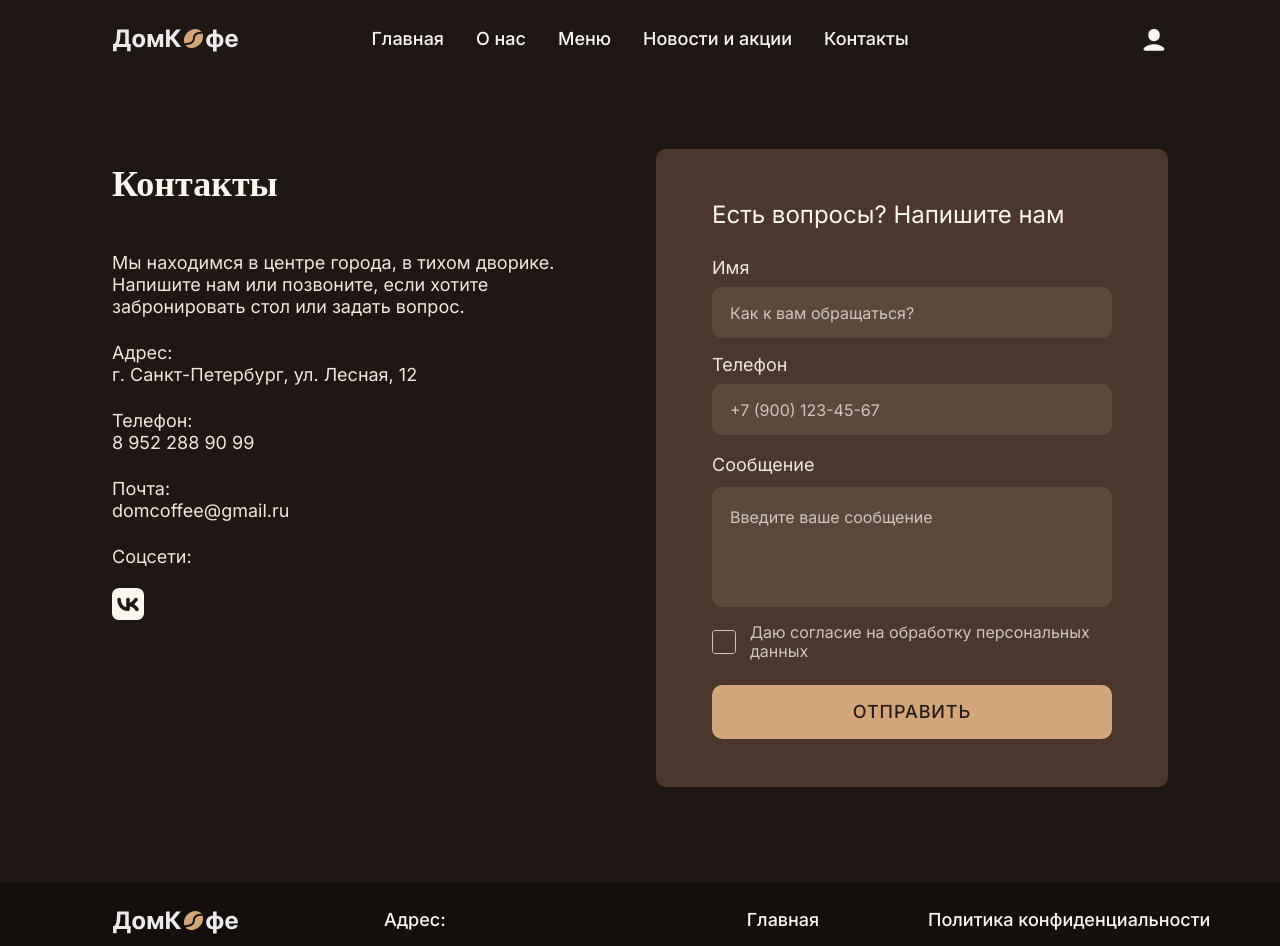
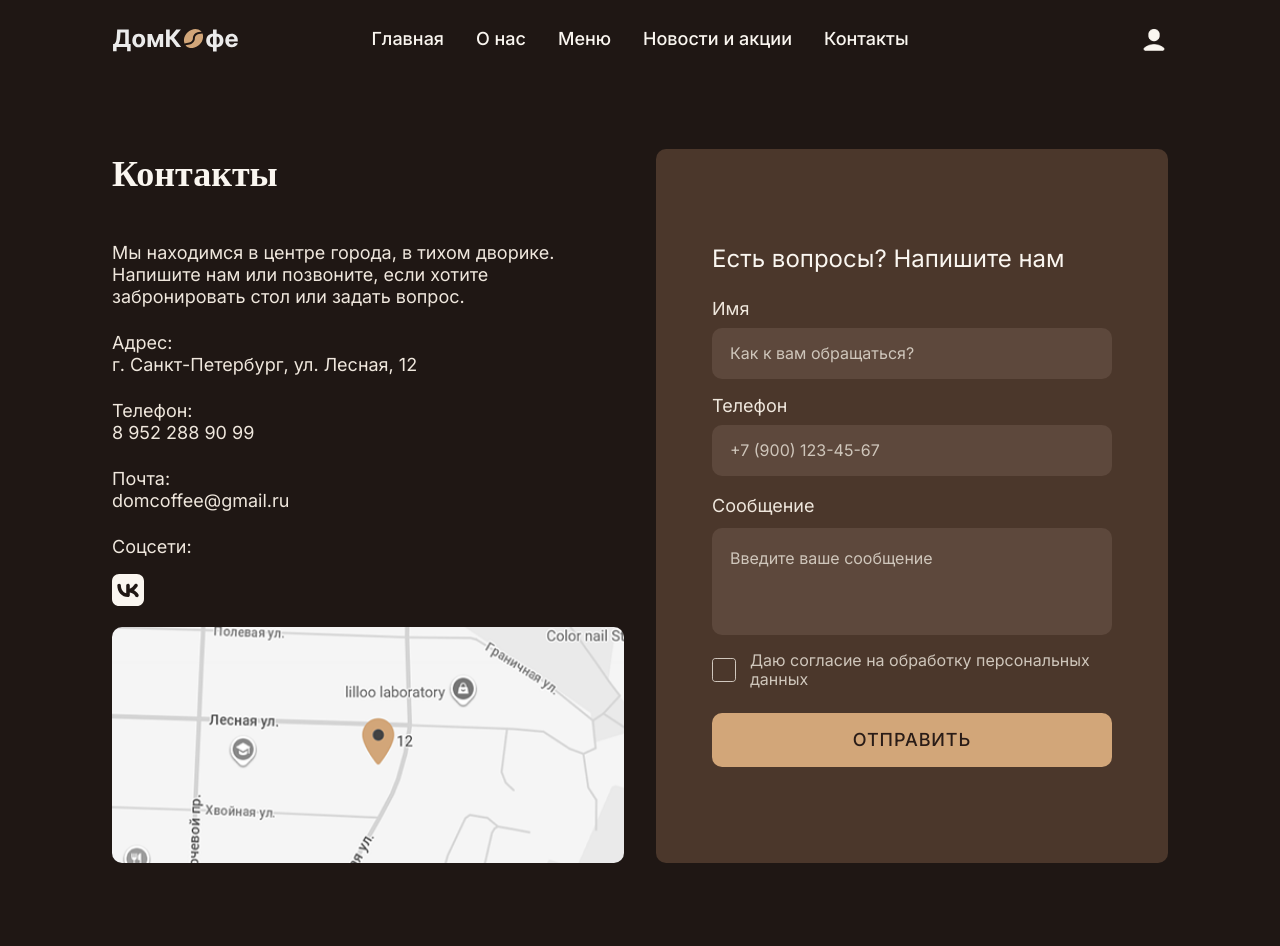
Before and after one commit to JackieKudymova/coffeecafe, a React (Vite) app in the folder coffeecafe/: page /contacts in a window 1280 px wide. Shown: the top 946 px of the page. Built offline with nearby package versions, Linux system fonts and the light colour scheme.

Commit message:
style(frontend): блок о нас, отзывы с Яндекс Картами, контакты с картой

```diff
--- a/coffeecafe/src/components/AboutSection.tsx
+++ b/coffeecafe/src/components/AboutSection.tsx
@@ -49,13 +49,13 @@ function AboutSection() {
       </div>
 
       {/*
-        Десктоп: flex-раскладка по размерам из Figma.
-        Фото 48.85% (594px из 1216), зазор 8.4% (102px), текст — остаток (488px).
-        Текст начинается с правого края 7-й колонки сетки (696px от левого края контента).
+        Десктоп: 12-колоночная сетка 1fr с gap-8 (по фрейму HF_desktop_main.about us).
+        Фото — col 1-6 (592px при 1440), текст с кнопкой — col 7-12 (тоже 592px),
+        зазор между ними 32px. Текст по вертикальному центру картинки.
       */}
-      <div className="hidden lg:flex px-16 xl:px-28">
-        {/* Фото — 594px при 1440, масштабируется пропорционально */}
-        <div className="w-[48.85%] shrink-0">
+      <div className="hidden lg:grid lg:grid-cols-12 gap-8 px-16 xl:px-28">
+        {/* Фото — 6 колонок из 12 */}
+        <div className="col-span-6">
           <img
             src={aboutImg}
             alt="Бариста готовит кофе"
@@ -63,19 +63,27 @@ function AboutSection() {
           />
         </div>
 
-        {/* Текст + кнопка — зазор 8.4% от ширины контента (102px при 1440) */}
-        <div className="ml-[8.4%] flex-1 flex flex-col justify-center">
+        {/* Текст + кнопка — оставшиеся 6 колонок, по вертикальному центру картинки */}
+        <div className="col-span-6 self-center">
           <h2 className="font-heading font-semibold text-cream text-[36px] leading-tight">
             О нас
           </h2>
 
-          <p className="text-cream-dark text-lg leading-[22px] mt-20">
+          {/*
+            По фрейму: gap h1→p ~29px, p→button ~56px.
+            max-w-[592px] + tracking-[-0.005em] — зафиксированная ширина параграфа
+            из Figma, чтобы перенос строк не зависел от ширины окна (на широких
+            экранах колонка тянется, и без max-width текст переносится иначе).
+            Лёгкий минусовой трекинг компенсирует разницу шейпинга Inter
+            между Figma и браузерами.
+          */}
+          <p className="text-cream-dark text-lg leading-[22px] tracking-[-0.005em] mt-7 max-w-[588px]">
             Наша кофейня - это уютное пространство, где можно насладиться
             ароматным кофе и провести время в спокойной атмосфере, поработать
             за ноутбуком или встретиться с друзьями
           </p>
 
-          <div className="mt-16">
+          <div className="mt-14">
             <Link
               to="/about"
               className="
@@ -84,7 +92,7 @@ function AboutSection() {
                 rounded-[10px] uppercase tracking-wider
                 transition-colors hover:bg-brown-button-hover active:bg-brown-button-active
                 focus-visible:outline-none focus-visible:ring-2 focus-visible:ring-cream/50 focus-visible:ring-offset-2 focus-visible:ring-offset-transparent
-                text-lg w-[280px] h-[54px]
+                text-lg w-[339px] h-[54px]
               "
             >
               Подробнее
--- a/coffeecafe/src/components/ReviewsSection.tsx
+++ b/coffeecafe/src/components/ReviewsSection.tsx
@@ -118,6 +118,39 @@ function ReviewsSection() {
           </div>
         ))}
       </div>
+
+      {/*
+        Призыв оставить отзыв в Яндекс Картах + кнопка-ссылка.
+        Внешняя ссылка — обычный <a> с target="_blank" и rel="noopener noreferrer".
+        Размеры по фреймам Figma:
+          мобилка  — HF_phone_main.Group 1722.reviews: текст 20/24, кнопка 358×67
+          планшет  — фрейма нет, по аналогии: текст 17/21, кнопка 386×67 (как hero)
+          десктоп  — HF_desktop_main.reviews: текст 24/29, кнопка 280×56
+      */}
+      <div className="px-4 lg:px-16 xl:px-28 mt-12 lg:mt-[72px] flex flex-col items-center text-center">
+        <p className="text-cream font-normal text-xl md:text-[17px] lg:text-2xl leading-[24px] md:leading-[21px] lg:leading-[29px] max-w-[358px] md:max-w-[386px] lg:max-w-[454px]">
+          Оставьте свой отзыв в Яндекс Картах!
+        </p>
+        <a
+          href="https://yandex.ru/maps/"
+          target="_blank"
+          rel="noopener noreferrer"
+          className="
+            inline-flex items-center justify-center
+            mt-8 lg:mt-9
+            bg-brown-button text-brown-dark font-medium rounded-[10px]
+            uppercase tracking-wider transition-colors
+            hover:bg-brown-button-hover active:bg-brown-button-active
+            focus-visible:outline-none focus-visible:ring-2 focus-visible:ring-cream/50 focus-visible:ring-offset-2 focus-visible:ring-offset-transparent
+            text-base lg:text-lg
+            w-[358px] h-[67px]
+            md:w-[386px] md:h-[67px]
+            lg:w-[280px] lg:h-[56px]
+          "
+        >
+          Перейти
+        </a>
+      </div>
     </section>
   )
 }
--- a/coffeecafe/src/pages/ContactsPage.tsx
+++ b/coffeecafe/src/pages/ContactsPage.tsx
@@ -11,6 +11,7 @@ import ContactThanksPanel from '../components/ContactThanksPanel'
 import VkIcon from '../components/icons/VkIcon'
 import defaultCheckboxIcon from '../assets/images/default-chckbox-vector.svg'
 import selectedCheckboxIcon from '../assets/images/selected-vector.svg'
+import mapImg from '../assets/images/map.png'
 
 function ContactsPage() {
   const [isMenuOpen, setIsMenuOpen] = useState(false)
@@ -30,8 +31,11 @@ function ContactsPage() {
         onToggleMenu={() => setIsMenuOpen(!isMenuOpen)}
       />
 
-      {/* Основной контент. Хедер absolute ~57px, поэтому pt включает его высоту + отступ */}
-      <main className="px-4 lg:px-16 xl:px-28 pt-[92px] md:pt-[73px] lg:pt-[149px]">
+      {/*
+        Основной контент. Хедер absolute, поэтому pt считается от верха страницы.
+        По макетам Figma: 92px моб, 97px планшет (Hf_ipad_contacts), 149px десктоп.
+      */}
+      <main className="px-4 lg:px-16 xl:px-28 pt-[92px] md:pt-[97px] lg:pt-[149px]">
 
         {/* Мобилка + планшет: одна колонка */}
         <div className="lg:hidden pb-[50px] md:pb-14">
@@ -39,7 +43,7 @@ function ContactsPage() {
             Контакты
           </h1>
 
-          <div className="text-cream-dark text-base md:text-[17px] leading-[19px] md:leading-[21px] mt-10 md:mt-8 space-y-6 md:space-y-5">
+          <div className="text-cream-dark text-base md:text-[17px] leading-[19px] md:leading-[21px] mt-8 space-y-6 md:space-y-5">
             <p>
               Мы находимся в центре города, в тихом дворике. Напишите нам или
               позвоните, если хотите забронировать стол или задать вопрос.
@@ -72,7 +76,19 @@ function ContactsPage() {
             </div>
           </div>
 
-          <div className="mt-10 md:mt-10">
+          {/*
+            Карта рядом с контактами.
+            Размеры по фрейму Figma:
+              мобилка  — HF_phone_main.body.image 75: 358×220, gap 16 от иконки соцсети
+              планшет  — Hf_ipad_contacts.image 75: 784×262, занимает всю ширину контента
+          */}
+          <img
+            src={mapImg}
+            alt="Карта расположения кофейни"
+            className="block w-full h-[220px] md:h-[262px] object-cover rounded-[10px] mt-4"
+          />
+
+          <div className="mt-4 md:mt-6">
             <ContactForm
               key={formResetKey}
               onSuccess={() => setFormSent(true)}
@@ -82,8 +98,18 @@ function ContactsPage() {
 
         {/* Десктоп: 12-колоночная сетка */}
         <div className="hidden lg:grid grid-cols-12 gap-x-8 pb-[95px]">
-          {/* Колонки 1-6: контактная информация. pt-[10px] — заголовок ниже формы по макету */}
-          <div className="col-span-6 pt-[10px]">
+          {/*
+            Колонки 1-6: заголовок + контактная информация + карта.
+            По фрейму HF_desktop_contacts.body.Group 1780: h1 и форма стартуют с одного y.
+            Внутри блока:
+              h1 → 48px → текст (308px) → 16px → VK 32×32 → 16px → карта 584×225.
+            flex-col: на ширинах >1440 форма (фикс. паддинги) короче, чем «h1+текст+карта»,
+            и наоборот, текст занимает меньше высоты (меньше переносов), поэтому колонка
+            оказывается короче формы. Карта получает flex-1 + min-h-[225px] и растягивается
+            по высоте, закрывая пустое место до низа формы. На 1440 колонка ровно высотой
+            формы — карта остаётся 225px (макет Figma).
+          */}
+          <div className="col-span-6 flex flex-col">
             <h1 className="font-heading font-semibold text-cream text-[36px] leading-tight">
               Контакты
             </h1>
@@ -114,11 +140,26 @@ function ContactsPage() {
                 <a
                   href="#"
                   aria-label="ВКонтакте"
-                  className="mt-[20px] inline-block text-cream transition-colors duration-150 ease-out hover:text-brown-button active:text-brown-button [-webkit-tap-highlight-color:transparent] focus-visible:outline-none focus-visible:ring-2 focus-visible:ring-cream/50 focus-visible:rounded-sm"
+                  className="mt-4 inline-block text-cream transition-colors duration-150 ease-out hover:text-brown-button active:text-brown-button [-webkit-tap-highlight-color:transparent] focus-visible:outline-none focus-visible:ring-2 focus-visible:ring-cream/50 focus-visible:rounded-sm"
                 >
                   <VkIcon className="h-8 w-8" />
                 </a>
               </div>
+            </div>
+
+            {/*
+              Карта: HF_desktop_contacts.Group 1771.image 75 — 584×225, rounded-10.
+              Обёртка flex-1 + min-h-[225px]: на 1440 — ровно 225 (нет свободного места
+                в колонке), на >1440 — растягивается до низа колонки = низа формы.
+              <img> внутри h-full object-cover — картинка следует за высотой обёртки
+                без искажений (обрезается, не растягивается).
+            */}
+            <div className="mt-4 flex-1 min-h-[225px] basis-[225px]">
+              <img
+                src={mapImg}
+                alt="Карта расположения кофейни"
+                className="block w-full h-full object-cover rounded-[10px]"
+              />
             </div>
           </div>
 
@@ -229,9 +270,10 @@ function ContactForm({
       onSubmit={handleSubmit}
       noValidate
       aria-hidden={ariaHidden}
-      className={`bg-[#4b372b] rounded-[10px] px-6 py-6 md:px-6 md:pt-10 md:pb-10 lg:px-14 lg:pt-[48px] lg:pb-[48px] ${className}`}
+      className={`bg-[#4b372b] rounded-[10px] px-6 py-6 md:px-6 md:pt-10 md:pb-10 lg:px-14 lg:pt-[96px] lg:pb-[96px] ${className}`}
     >
-      <h2 className="text-cream font-normal text-xl md:text-[22px] lg:text-2xl leading-[1.2] lg:leading-normal">
+      {/* Title fs 24 / lh 29 — по Figma HF_desktop_contacts.body.Group 1780.Group 1395 */}
+      <h2 className="text-cream font-normal text-xl md:text-[22px] lg:text-2xl leading-[1.2]">
         Есть вопросы?
         <br className="min-[500px]:hidden" aria-hidden />
         {' '}
@@ -290,7 +332,7 @@ function ContactForm({
         <span className="text-cream-dark text-base md:text-[17px] lg:text-lg">Сообщение</span>
         <div
           className="
-            mt-2 h-[76px] md:h-[100px] lg:h-[120px] px-4 py-2 md:py-4 rounded-[10px] overflow-hidden
+            mt-2 h-[76px] md:h-[100px] lg:h-[107px] px-4 py-2 md:py-4 rounded-[10px] overflow-hidden
             bg-input-bg border-2 border-transparent transition-colors
             hover:bg-input-bg-hover
             focus-within:border-input-border-focus
```
Also changed, not shown: coffeecafe/src/assets/images/map.png (added).
